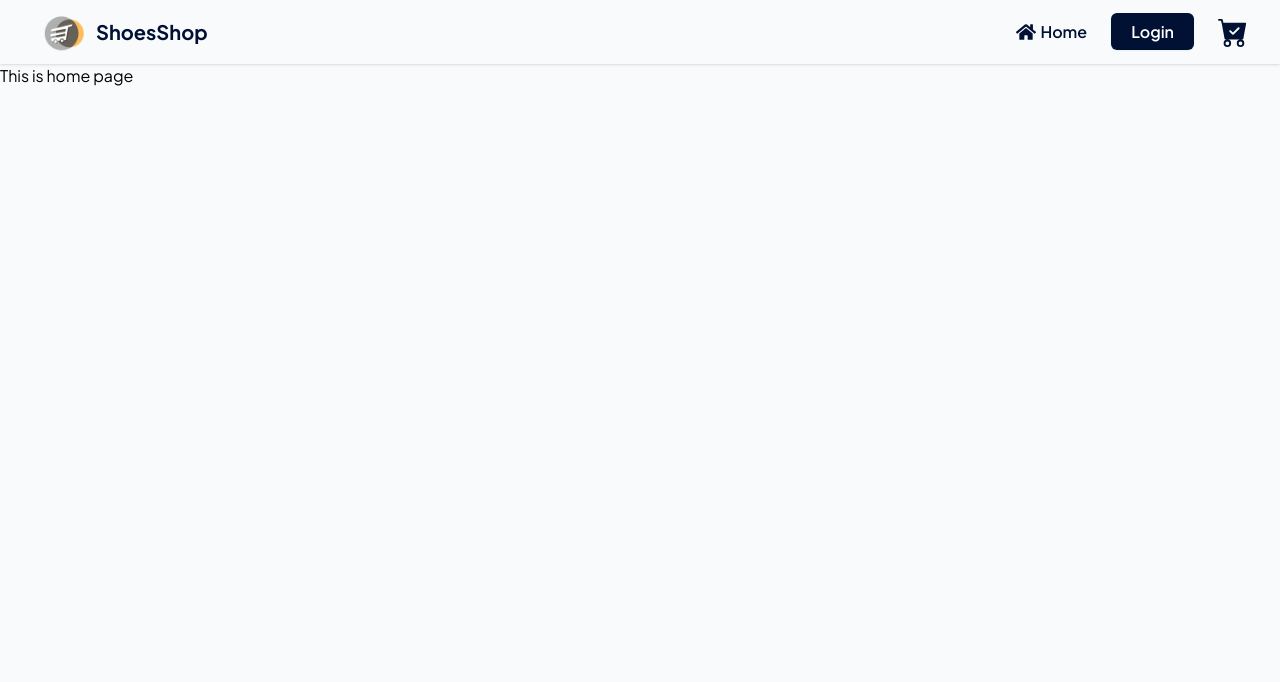
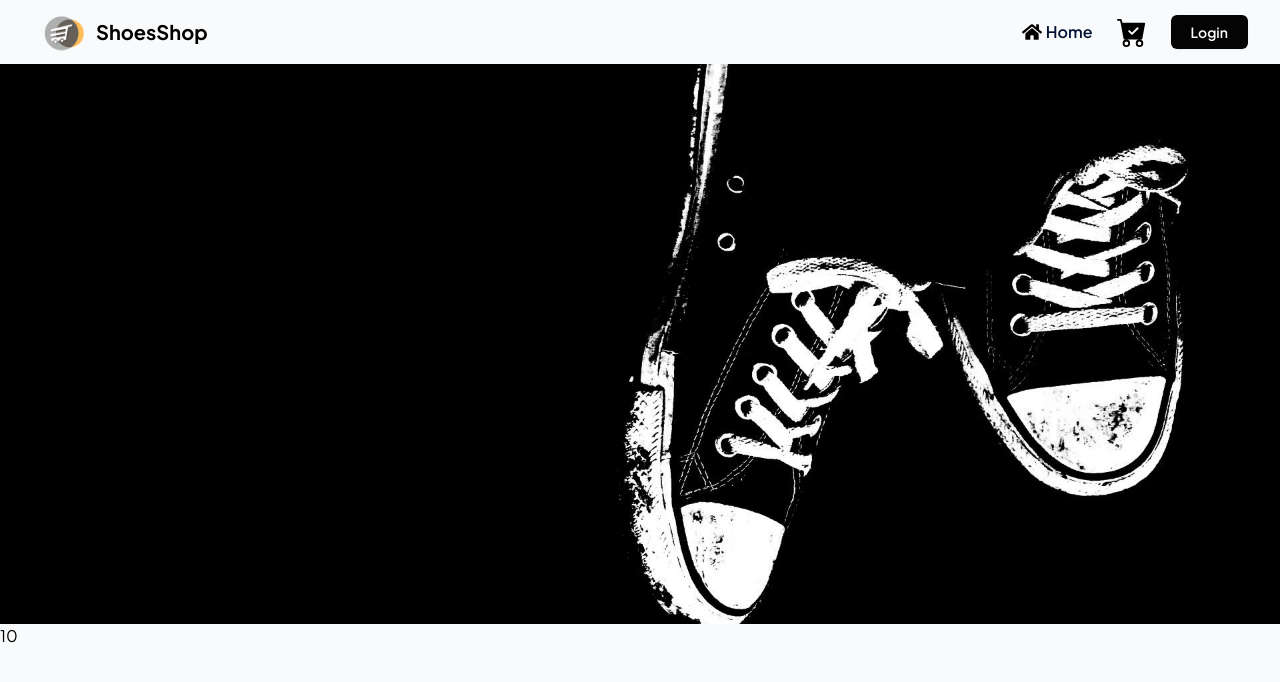
Before and after one commit to iamshs/shoe-store, a React (Create React App) app: page / in a window 1280 px wide. Shown: the top 682 px of the page. Built offline with nearby package versions, Linux system fonts and the light colour scheme.

Commit message:
bonner added to home page

```diff
--- a/package.json
+++ b/package.json
@@ -4,6 +4,7 @@
   "private": true,
   "dependencies": {
     "@heroicons/react": "^2.0.15",
+    "@tanstack/react-query": "^4.24.6",
     "@testing-library/jest-dom": "^5.16.5",
     "@testing-library/react": "^13.4.0",
     "@testing-library/user-event": "^13.5.0",
--- a/public/index.html
+++ b/public/index.html
@@ -24,7 +24,7 @@
       work correctly both with client-side routing and a non-root public URL.
       Learn how to configure a non-root public URL by running `npm run build`.
     -->
-    <title>React App</title>
+    <title>Shoes-shop</title>
   </head>
   <body>
     <noscript>You need to enable JavaScript to run this app.</noscript>
--- /dev/null
+++ b/src/Components/Banner.js
@@ -0,0 +1,21 @@
+import React from "react";
+import Bg from "../assets/bg-home.jpg";
+
+const Banner = () => {
+  return (
+    <div
+      style={{
+        backgroundImage: `url(${Bg})`,
+        backgroundColor: "#cccccc",
+        backgroundSize: "cover",
+        backgroundRepeat: "no-repeat",
+        backgroundPosition: "center center",
+        height: "70vh"
+      }}
+    >
+      <h1>Buy your shoes</h1>
+    </div>
+  );
+};
+
+export default Banner;
--- /dev/null
+++ b/src/Components/Products.js
@@ -0,0 +1,18 @@
+import React from 'react';
+import useProducts from '../hooks/useProducts';
+import Spinner from './Spinner';
+
+const Products = () => {
+    const [shoes,isLoading , error] = useProducts()
+
+    if(isLoading){
+        return <Spinner />
+    }
+    return (
+        <div>
+           {shoes.length}
+        </div>
+    );
+};
+
+export default Products;
--- /dev/null
+++ b/src/Components/Spinner.js
@@ -0,0 +1,11 @@
+import React from "react";
+
+const Spinner = () => {
+  return (
+   <div className="flex items-center justify-center">
+     <div className="w-16 h-16 border-4 border-dashed rounded-full animate-spin bg-[#001134] "></div>
+   </div>
+  );
+};
+
+export default Spinner;
--- a/src/Layout/Main/Navbar.js
+++ b/src/Layout/Main/Navbar.js
@@ -21,17 +21,18 @@ const Navbar = () => {
 
       </li>
       <li>
-       <Link className="text-white bg-[#001134] px-5 shadow-sm rounded-md py-2  ">
+        <BsFillCartCheckFill size={30} />
+      </li>
+      <li>
+       <Link className="text-white bg-[#040404] text-sm px-5 shadow-sm rounded-md py-2  ">
        <button >Login</button>
        </Link>
       </li>
-      <li>
-        <BsFillCartCheckFill size={30} />
-      </li>
+
     </>
   );
   return (
-    <nav className="w-full  text-[#001134] shadow">
+    <nav className="w-full  text-[#000000] shadow">
       <div className="justify-between px-4 mx-auto lg:max-w-7xl md:items-center md:flex md:px-8">
         <div>
           <div className="flex items-center justify-between   md:block">
--- a/src/Pages/Home/Home.js
+++ b/src/Pages/Home/Home.js
@@ -1,9 +1,12 @@
 import React from 'react';
+import Banner from '../../Components/Banner';
+import Products from '../../Components/Products';
 
 const Home = () => {
     return (
         <div>
-            This is home page
+            <Banner />
+            <Products />
         </div>
     );
 };
--- /dev/null
+++ b/src/hooks/useProducts.js
@@ -0,0 +1,15 @@
+import { useQuery } from "@tanstack/react-query"
+
+const useProducts = () =>{
+    const { data:shoes ,isLoading, error } = useQuery({
+        queryKey: ['productData'],
+        queryFn: () =>
+          fetch("shoes.json").then(
+            (res) => res.json(),
+          ),
+      })
+
+      return [shoes,isLoading,error]
+}
+
+export default useProducts
--- a/src/index.js
+++ b/src/index.js
@@ -3,11 +3,20 @@ import ReactDOM from 'react-dom/client';
 import './index.css';
 import App from './App';
 import reportWebVitals from './reportWebVitals';
+import {
+  QueryClient,
+  QueryClientProvider
+} from '@tanstack/react-query'
+
+const queryClient = new QueryClient()
 
 const root = ReactDOM.createRoot(document.getElementById('root'));
 root.render(
   <React.StrictMode>
+    <QueryClientProvider client={queryClient}>
     <App />
+    </QueryClientProvider>
+
   </React.StrictMode>
 );
 
```
Also changed, not shown: src/assets/bg-home.jpg (added), 1 other file (tests, documents, lock files or other folders).
